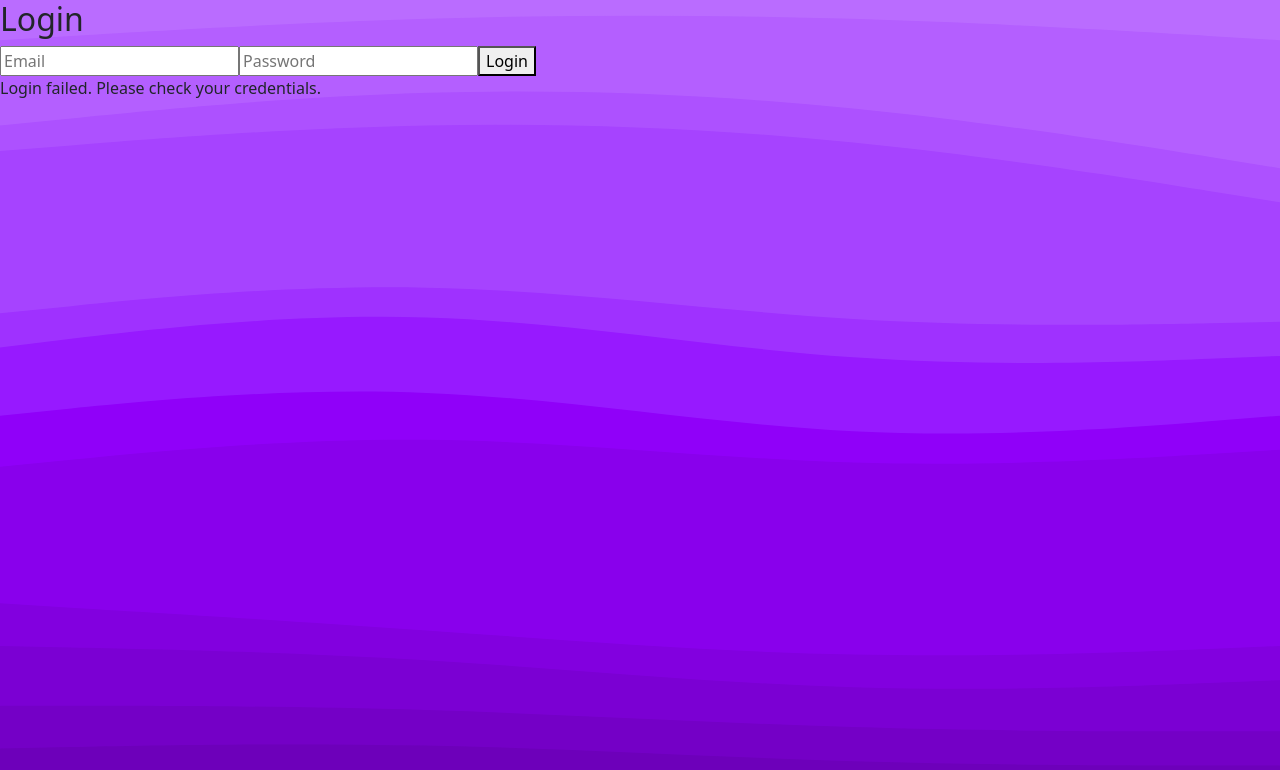
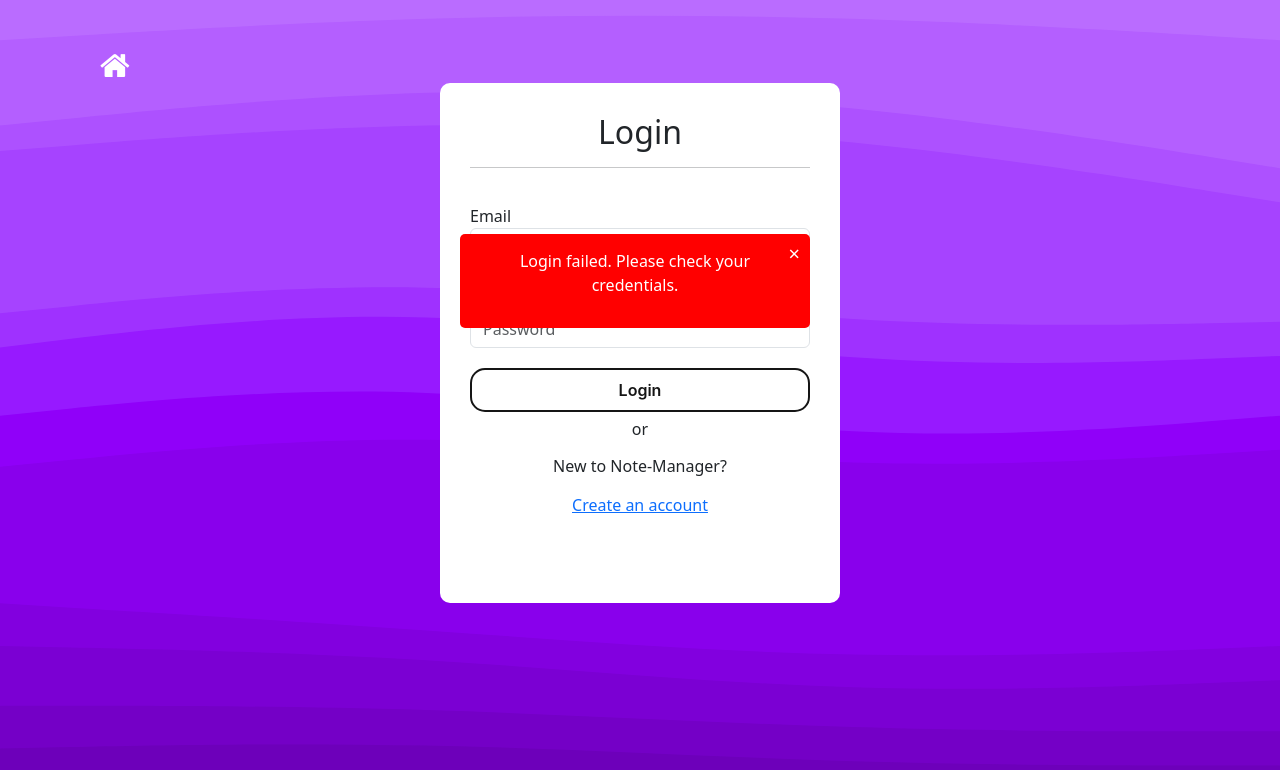
Before and after one commit to Suresh-Gobi/Note-Manager, a React (Create React App) app in the folder Frontend/: page /login in a window 1280 px wide. Both pictures are taken after a click on the button "Login". Shown: the top 770 px of the page. Built offline with nearby package versions, Linux system fonts and the light colour scheme; no server answers.

Commit message:
Login UI and error handle

```diff
--- a/Frontend/package.json
+++ b/Frontend/package.json
@@ -13,6 +13,7 @@
     "@testing-library/user-event": "^13.5.0",
     "axios": "^1.5.0",
     "bootstrap": "^5.3.1",
+    "font-awesome": "^4.7.0",
     "jwt-decode": "^3.1.2",
     "react": "^18.2.0",
     "react-bootstrap": "^2.8.0",
--- a/Frontend/src/App.css
+++ b/Frontend/src/App.css
@@ -1 +1,2 @@
 @import 'bootstrap/dist/css/bootstrap.min.css';
+@import 'font-awesome/css/font-awesome.min.css';
--- a/Frontend/src/assets/styles/main.css
+++ b/Frontend/src/assets/styles/main.css
@@ -25,6 +25,12 @@
   cursor: pointer;
   color: brown;
   text-decoration: none;
+}
+
+.home{
+  color: white;
+ padding-top: 50px;
+ padding-left: 100px;
 }
 
 /* CSS */
@@ -84,7 +90,6 @@
   display: flex;
   justify-content: center;
   align-items: center;
-  padding-top: 6%;
 }
 .from-cards {
   background-color: white;
@@ -155,7 +160,7 @@
 /*Signup*/
 
 /*Alert*/
-.alert-overlay {
+/* .alert-overlay {
   position: fixed;
   top: 0;
   left: 0;
@@ -170,7 +175,7 @@
 .alert-overlay.active {
   display: block;
   opacity: 1;
-}
+} */
 .alert {
   position: fixed;
   background-color: red;
@@ -183,7 +188,19 @@
   transition: opacity 0.3s ease-in-out;
   z-index: 1000;
   display: none;
+}
 
+.alert-log{
+  position: fixed;
+  background-color: red;
+  text-align: center;
+  color: white;
+  width: 350px;
+  padding: 15px;
+  border-radius: 5px;
+  margin: 50px 0px 0px -10px;
+  transition: opacity 0.3s ease-in-out;
+  z-index: 1000;
 }
 
 .close-button {
--- a/Frontend/src/pages/home.jsx
+++ b/Frontend/src/pages/home.jsx
@@ -21,7 +21,7 @@
                   {" "}
                   <Link to="/signup">
                     <button class="button-28" role="button">
-                      Get Start
+                      Get Start <i class="fa fa-arrow-right" aria-hidden="true"></i>
                     </button>
                   </Link>
                 </div>
--- a/Frontend/src/pages/login.jsx
+++ b/Frontend/src/pages/login.jsx
@@ -1,45 +1,113 @@
-import React, { useState } from 'react';
-import { useDispatch } from 'react-redux';
-import { loginUser } from '../actions/userActions';
-import {useNavigate} from 'react-router-dom';
-import '../assets/styles/main.css';
+import React, { useState, useEffect } from "react";
+import { useDispatch } from "react-redux";
+import { loginUser } from "../actions/userActions";
+import { useNavigate } from "react-router-dom";
+import { Link } from "react-router-dom";
+import { css } from "@emotion/react";
+import ClipLoader from "react-spinners/ClipLoader";
+import "../assets/styles/main.css";
 
 const Login = () => {
   const dispatch = useDispatch();
-  const [email, setEmail] = useState('');
-  const [password, setPassword] = useState('');
-  const [error, setError] = useState('');
+  const [email, setEmail] = useState("");
+  const [password, setPassword] = useState("");
+  const [error, setError] = useState("");
+  const [isLoading, setIsLoading] = useState(false);
 
   const navigate = useNavigate();
 
   const handleLogin = async () => {
+    setIsLoading(true);
+
     try {
       await dispatch(loginUser({ email, password }));
-      // If login is successful, you can perform redirection here
-      navigate('/dashboard');
+      navigate("/dashboard");
     } catch (err) {
-      setError('Login failed. Please check your credentials.'); // Handle login error
+      setError("Login failed. Please check your credentials.");
+    } finally {
+      setIsLoading(false);
     }
   };
 
+  useEffect(() => {
+    setIsLoading(false);
+  }, []);
+
   return (
     <div>
-      <div className='home-background'>
+      <div className="home-background">
+        <div className="home">
+          <Link to="/" style={{ color: "white" }}>
+            <i className="fa fa-home fa-2x" alt="Home"></i>
+          </Link>
+        </div>
+        <div className="screen-center">
+          <div className="from-cards">
             <h2>Login</h2>
+            <hr />
+            {error && ( // Conditionally render the error alert only if there's an error message
+              <div className="alert-log">
+                <span className="close-button" onClick={() => setError("")}>
+                  &times;
+                </span>
+                <p>{error}</p>
+              </div>
+            )}
+
+            <div className="form-group">
+              <label htmlFor="exampleInputEmail1">Email</label>
               <input
+                className="form-control"
                 type="email"
                 placeholder="Email"
                 value={email}
                 onChange={(e) => setEmail(e.target.value)}
+                required
               />
+            </div>
+            <div className="form-group">
+              <label htmlFor="exampleInputEmail1">Password</label>
               <input
+                className="form-control"
                 type="password"
                 placeholder="Password"
                 value={password}
                 onChange={(e) => setPassword(e.target.value)}
+                required
               />
-      <button onClick={handleLogin}>Login</button>
-      {error && <p>{error}</p>}
+            </div>
+            <div className="button-center">
+              <button
+                className="button-29"
+                onClick={handleLogin}
+                disabled={isLoading}
+              >
+                {isLoading ? (
+                  <ClipLoader
+                    css={css`
+                      display: block;
+                      margin: 0 auto;
+                      border-color: red;
+                    `}
+                    size={25}
+                    color={"black"}
+                    loading={true}
+                  />
+                ) : (
+                  "Login"
+                )}
+              </button>
+            </div>
+            <div className="account">
+              <p>or</p>
+              <h6>
+                New to Note-Manager? <br />
+                <br />
+                <Link to="/signup">Create an account</Link>{" "}
+              </h6>
+            </div>
+          </div>
+        </div>
       </div>
     </div>
   );
--- a/Frontend/src/pages/signup.jsx
+++ b/Frontend/src/pages/signup.jsx
@@ -42,9 +42,15 @@
 
   return (
     <div className="home-background">
+      <div className="home">
+        <Link to="/" style={{color:'white'}} >
+          <i className="fa fa-home fa-2x" alt="Home"></i>
+        </Link>
+      </div>
       <div className="screen-center">
         <div className="from-cards">
           <h2>Signup</h2>
+
           <hr />
 
           {isErrorVisible && (
```
Also changed, not shown: 1 other file (tests, documents, lock files or other folders). Lines whose indentation alone changed are shown as unchanged.
